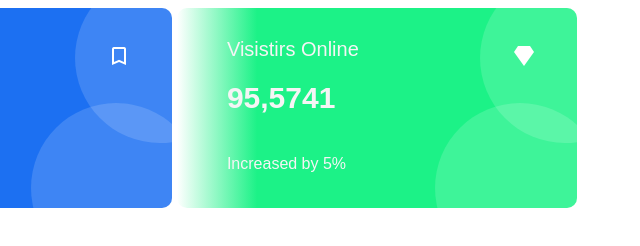
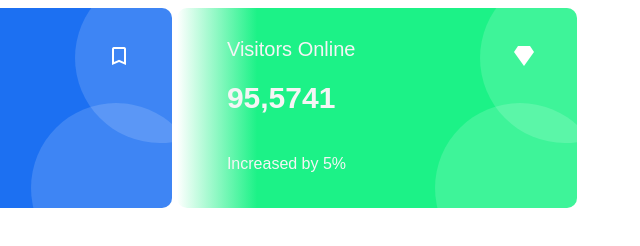
Before and after one commit to zimoglyad1305/test, a plain HTML site: page index.html in a window 1280 px wide. Shown: the full height of the page, 640-1280 px from the left. Drawn offline with Linux system fonts and the light colour scheme.

Commit message:
change 3 card

```diff
--- a/index.html
+++ b/index.html
@@ -25,7 +25,7 @@
       <div class="radius down"></div>
     </div>
     <div class="card three">
-      <h2 class="heading">Visistirs Online</h2>
+      <h2 class="heading">Visitors Online</h2>
       <h3 class="summ">95,5741</h3>
       <p class="dicount">Increased by 5%</p>
       <img src="./img/diamond.png" alt="logo" class="logo">
```
